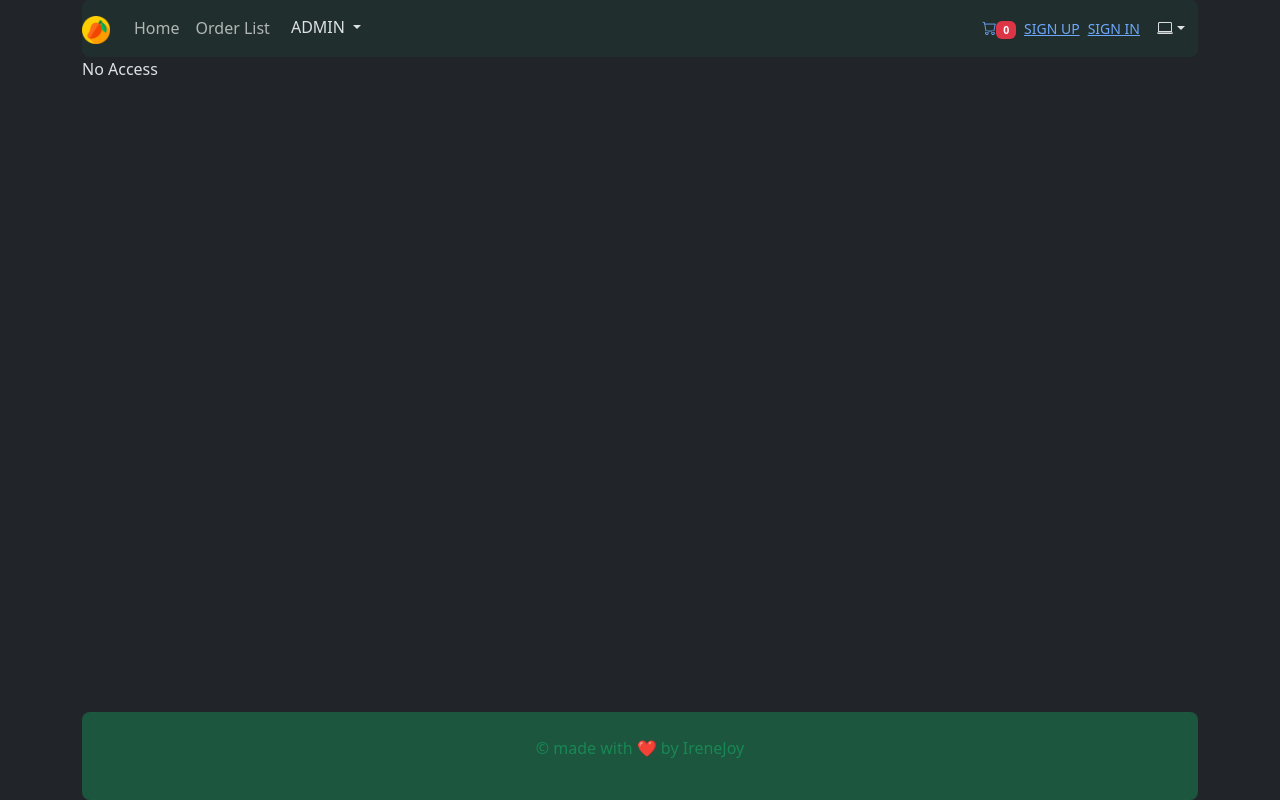
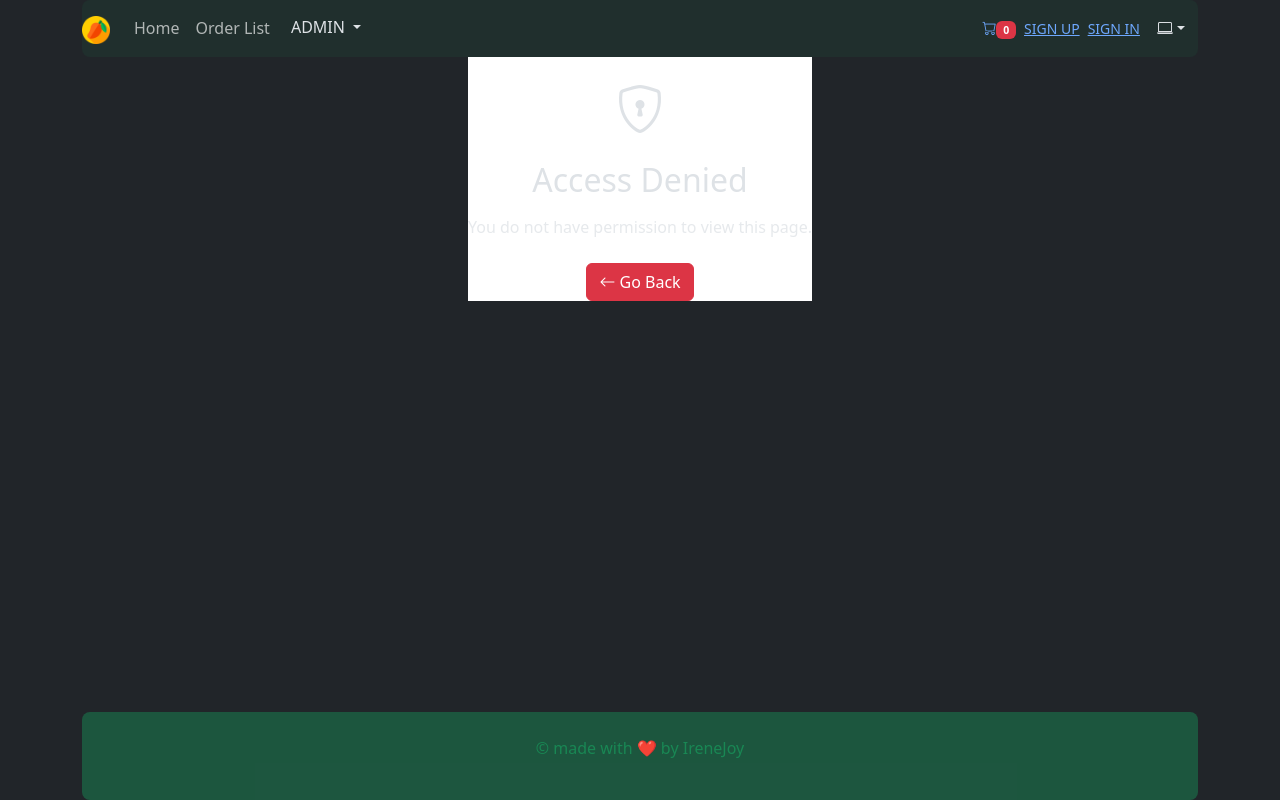
Before and after one commit to irenejoy15/mangofusion, a Vue app: page /no-access in a window 1280 px wide. Built offline with nearby package versions, Linux system fonts and the light colour scheme.

Commit message:
Navigation Guards

```diff
--- /dev/null
+++ b/src/router/guards.js
@@ -0,0 +1,26 @@
+import { useAuthStore } from '@/stores/authStore'
+import { APP_ROUTE_NAMES } from '@/constants/routeNames'
+
+export const requireAuth = () => {
+  const authStore = useAuthStore()
+
+  if (authStore.isAuthenticated) {
+    return true
+  } else {
+    return { name: APP_ROUTE_NAMES.SIGN_IN }
+  }
+}
+
+export const requireAdmin = () => {
+  const authStore = useAuthStore()
+
+  if (authStore.isAuthenticated) {
+    if (authStore.isAdmin) {
+      return true
+    } else {
+      return { name: APP_ROUTE_NAMES.ACCESS_DENIED }
+    }
+  } else {
+    return { name: APP_ROUTE_NAMES.SIGN_IN }
+  }
+}
--- a/src/router/routes.js
+++ b/src/router/routes.js
@@ -13,6 +13,7 @@
 import { APP_ROUTE_NAMES } from '@/constants/routeNames'
 
 import { createRouter, createWebHistory } from 'vue-router'
+import { requireAuth, requireAdmin } from '@/router/guards'
 
 const router = createRouter({
   history: createWebHistory(import.meta.env.BASE_URL),
@@ -41,11 +42,13 @@
       path: '/cart',
       name: APP_ROUTE_NAMES.CART,
       component: ShoppingCart,
+      beforeEnter: [requireAuth],
     },
     {
       path: '/admin/manage-menu-items',
       name: APP_ROUTE_NAMES.MENU_ITEM_LIST,
       component: MenuItemList,
+      beforeEnter: [requireAdmin],
     },
     {
       path: '/admin/manage-menu-items/create',
--- a/src/stores/authStore.js
+++ b/src/stores/authStore.js
@@ -35,7 +35,7 @@
         return {
           email: payload.email,
           role: payload.role,
-          name: payload.name,
+          name: payload.fullname,
           id: payload.id,
         }
       } catch (error) {
--- a/src/views/auth/NoAccess.vue
+++ b/src/views/auth/NoAccess.vue
@@ -1 +1,12 @@
-<template>No Access</template>
+<template>
+  <div class="container d-flex justify-content-center align-items-center no-access-container">
+    <div class="no-access-card bg-white text-center pt-3">
+      <div class="no-access-icon mb-3">
+        <i class="bi bi-shield-lock" style="font-size: 3rem"></i>
+      </div>
+      <h2 class="mb-3">Access Denied</h2>
+      <p class="mb-4 text-muted">You do not have permission to view this page.</p>
+      <a href="/" class="btn btn-danger"> <i class="bi bi-arrow-left"></i> Go Back </a>
+    </div>
+  </div>
+</template>
```
